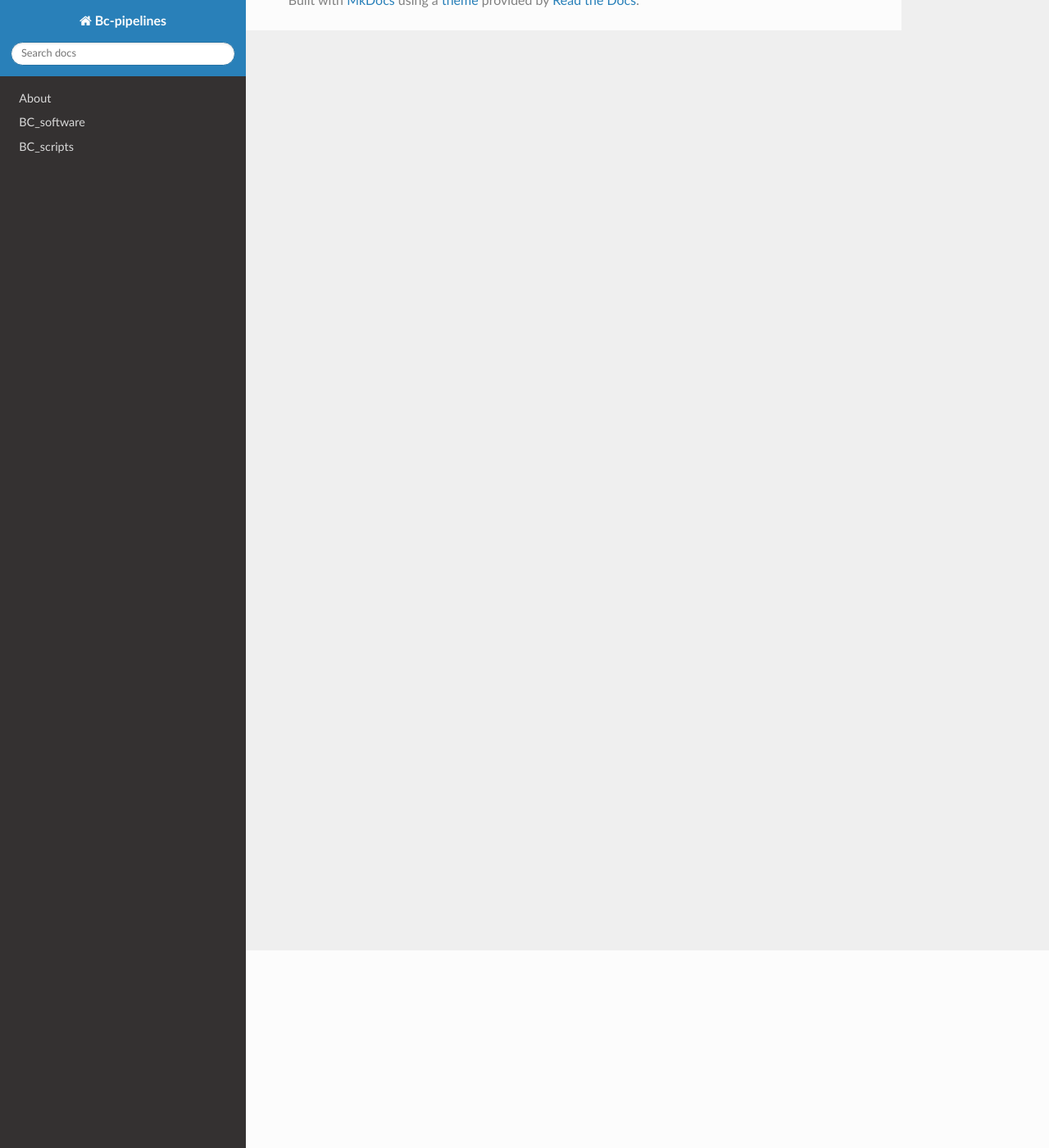
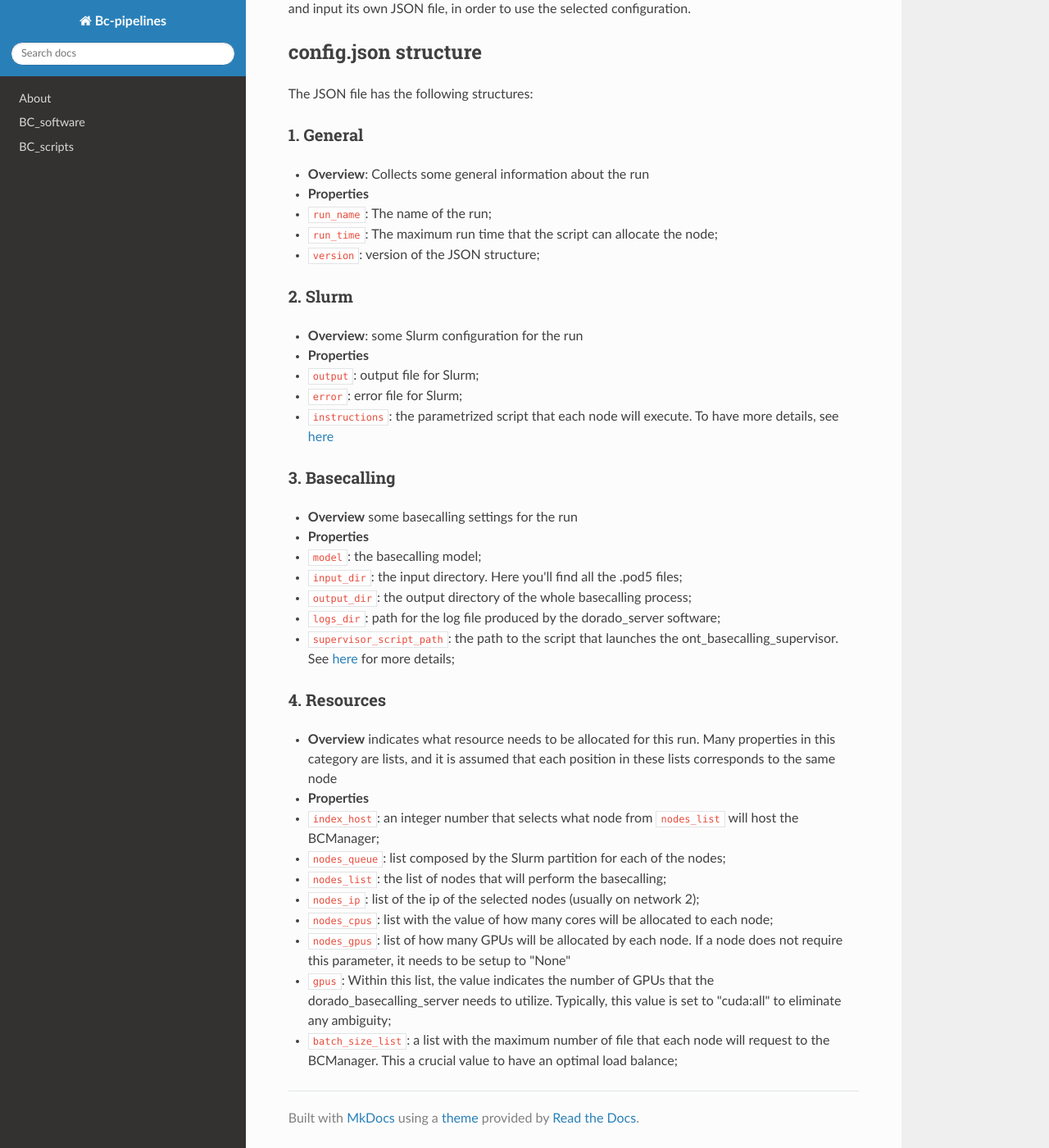
Before and after one commit to RodTol/BC-pipelines, an MkDocs documentation site: the page built from docs/Configuration.md, in a window 1280 px wide and 1400 px high, scrolled down 241 px. Shown: the whole window at 82% size. Built offline with MkDocs 1.6.1, drawn with Linux system fonts in a browser that asks for light colours; nearby versions of some CDN libraries; some of the changed text lies outside the part shown.

Commit message:
Configuration.md done

```diff
--- a/docs/Configuration.md
+++ b/docs/Configuration.md
@@ -4,4 +4,45 @@ title: Configuration file
 nav_order: 2
 ---
 # Configuration file
-This directory contains all the config file.
+
+## Overview
+One of the main advantages of this project's architecture is its customizability. Each user can write and input its own JSON file, in order to use the selected configuration.
+
+## config.json structure
+
+The JSON file has the following structures:
+
+### 1. General
+- **Overview**: Collects some general information about the run
+- **Properties**
+  - `run_name`: The name of the run;
+  - `run_time`: The maximum run time that the script can allocate the node;
+  - `version`: version of the JSON structure;
+
+### 2. Slurm
+- **Overview**: some Slurm configuration for the run
+- **Properties**
+  - `output`: output file for Slurm;
+  - `error`: error file for Slurm;
+  - `instructions`: the parametrized script that each node will execute. To have more details, see [here](BC_scripts.md)
+
+### 3. Basecalling
+- **Overview** some basecalling settings for the run
+- **Properties**
+  - `model`: the basecalling model;
+  - `input_dir`: the input directory. Here you'll find all the .pod5 files;
+  - `output_dir`: the output directory of the whole basecalling process;
+  - `logs_dir`: path for the log file produced by the dorado_server software;
+  - `supervisor_script_path`: the path to the script that launches the ont_basecalling_supervisor. See [here](BC_scripts.md) for more details;
+
+### 4. Resources
+- **Overview** indicates what resource needs to be allocated for this run. Many properties in this category are lists, and it is assumed that each position in these lists corresponds to the same node
+- **Properties**
+  - `index_host`: an integer number that selects what node from `nodes_list` will host the BCManager;
+  - `nodes_queue`: list composed by the Slurm partition for each of the nodes;
+  - `nodes_list`: the list of nodes that will perform the basecalling;
+  - `nodes_ip`: list of the ip of the selected nodes (usually on network 2);
+  - `nodes_cpus`: list with the value of how many cores will be allocated to each node;
+  - `nodes_gpus`: list of how many GPUs will be allocated by each node. If a node does not require this parameter, it needs to be setup to "None"
+  - `gpus`: Within this list, the value indicates the number of GPUs that the dorado_basecalling_server needs to utilize. Typically, this value is set to "cuda:all" to eliminate any ambiguity;
+  - `batch_size_list`: a list with the maximum number of file that each node will request to the BCManager. This a crucial value to have an optimal load balance;
```
Also changed, not shown: docs/todo.md (+1 -1 lines), 1 other file.
